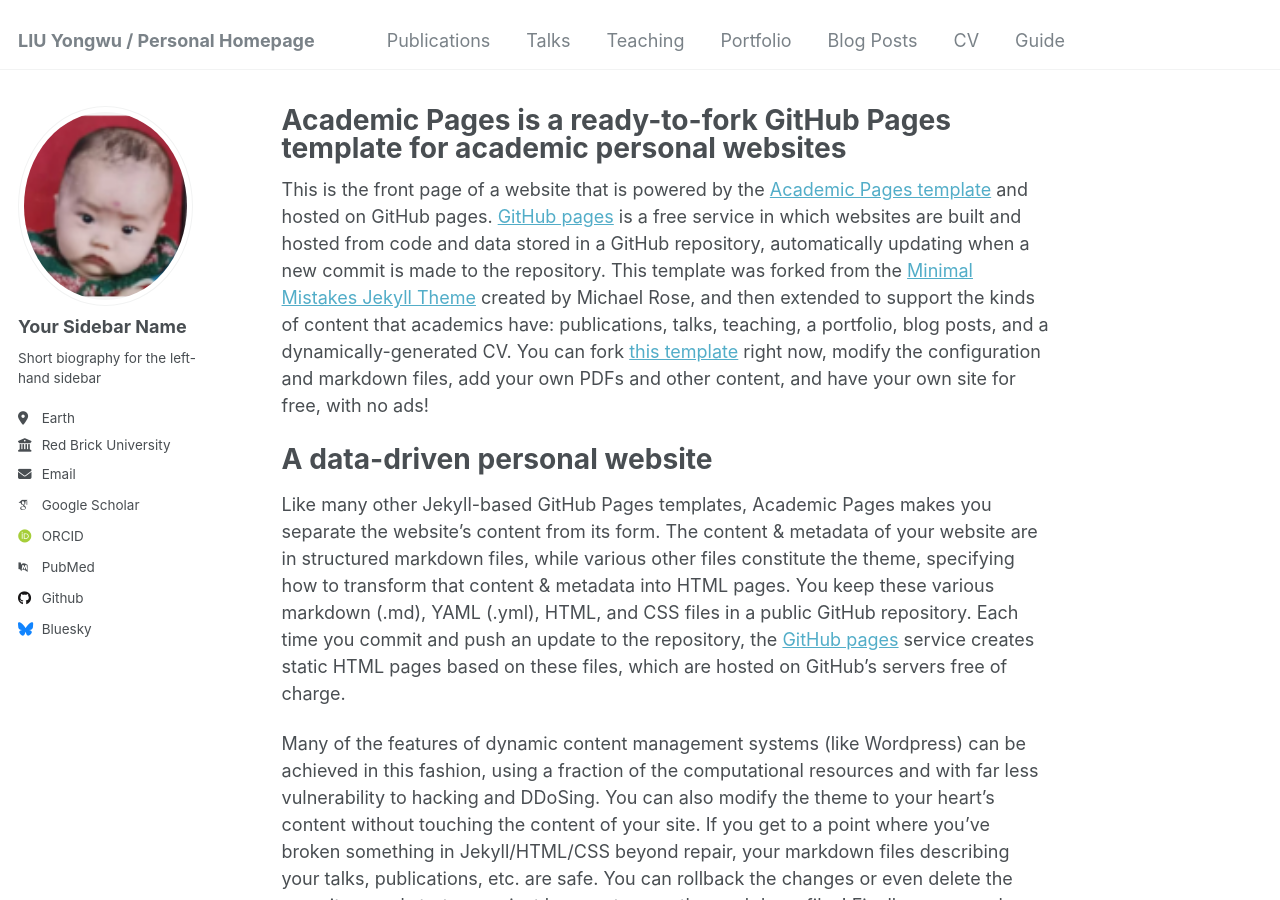
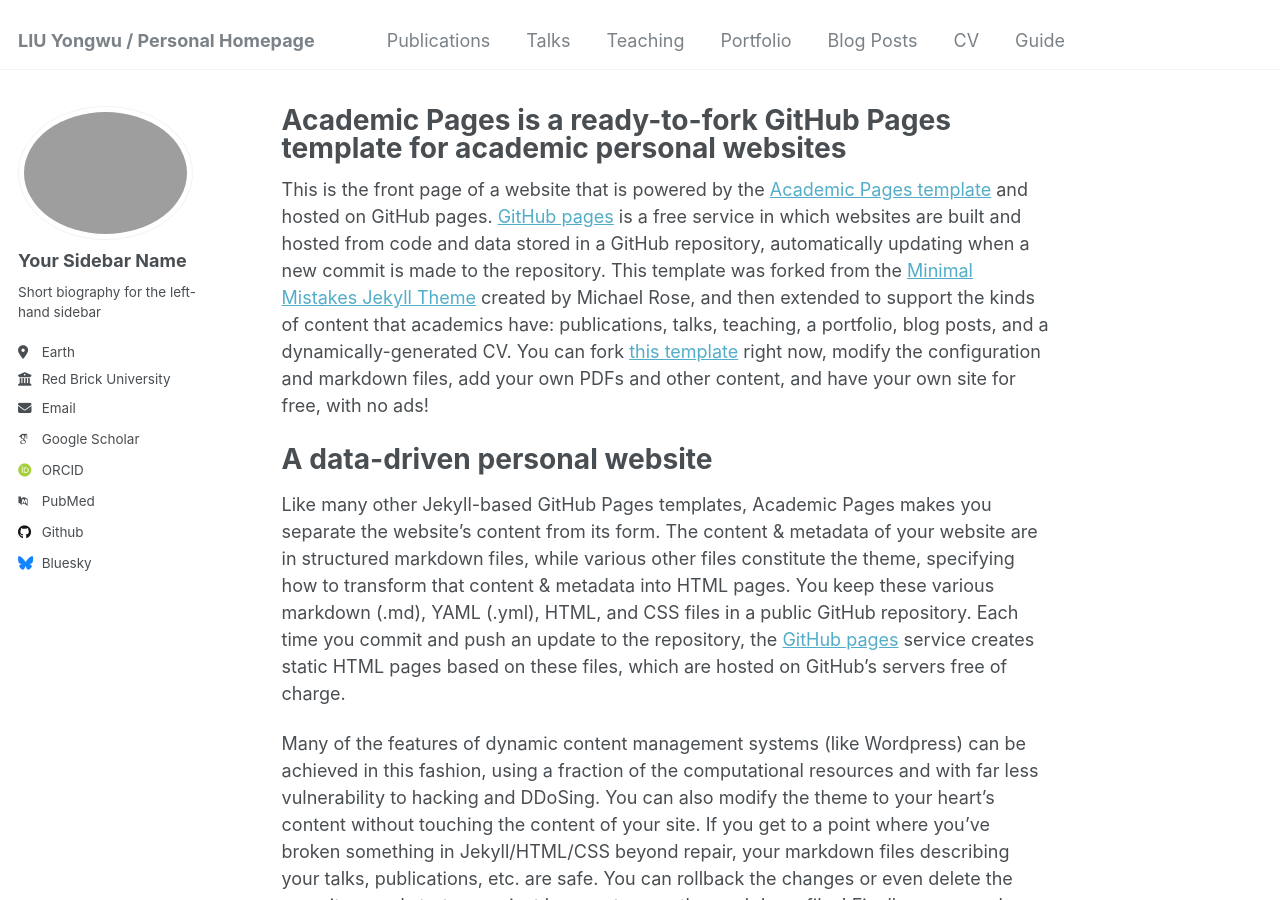
Before and after one commit to WillLiuyw/WillLiuyw.github.io, a Jekyll site: the page built from _pages/about.md, in a window 1280 px wide and 900 px high. Built offline with Jekyll 4.4.1, drawn with Linux system fonts in a browser that asks for light colours; some web fonts are replaced.

Commit message:
Update _config.yml

```diff
--- a/_config.yml
+++ b/_config.yml
@@ -14,14 +14,14 @@ name                     : &name "LIU Yongwu"
 description              : &description "personal description"
 url                      : https://https://willliuyw.github.io/ # the base hostname & protocol for your site e.g. "https://[your GitHub username].github.io"
 baseurl                  : "" # the subpath of your site, e.g. "/blog"
-repository               : "academicpages/academicpages.github.io"
+repository               : "WillLiuyw/WillLiuyw.github.io"
 
 # Site Author - The following control what appear as part of the author content on the side bar.
 #               If a field is blank the icon and link will not appear, otherwise it will be shown.
 #               Additional customization can be done by editing /_includes/author-profile.html
 author:
   # Biographic information
-  avatar           : "First photo.png"
+  avatar           : "First.png"
   name             : "Your Sidebar Name"
   pronouns         : # example: "she/her"
   bio              : "Short biography for the left-hand sidebar"
```
